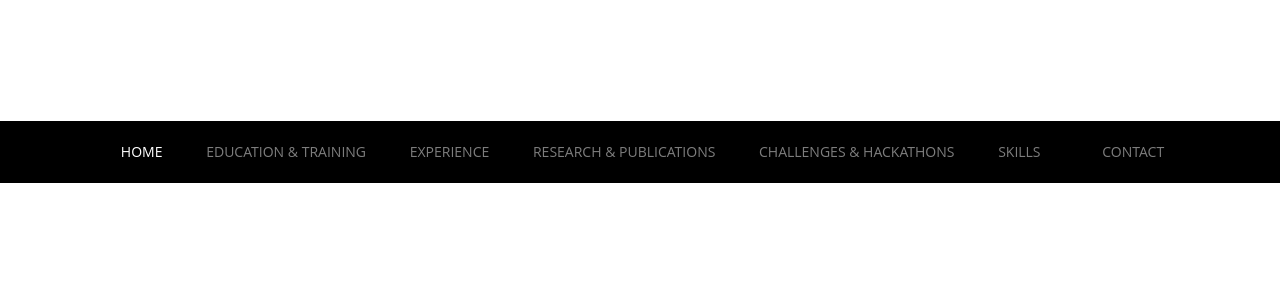
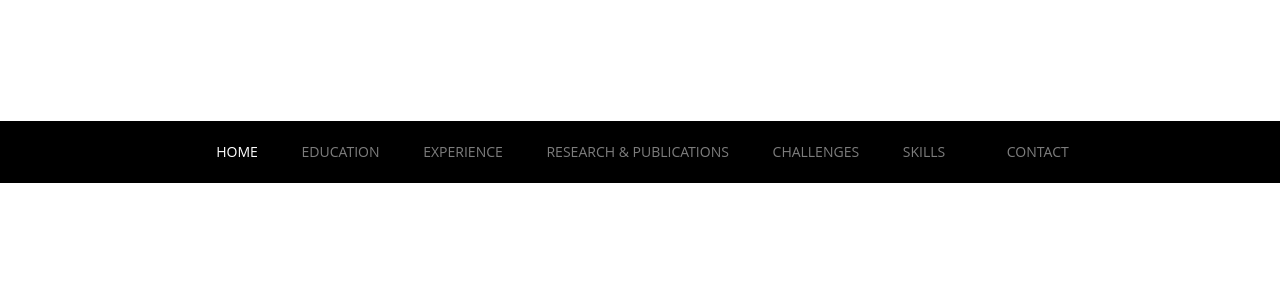
Before and after one commit to t0gan/t0gan.github.io, a plain HTML site: page index.html in a window 1280 px wide. Shown: the part 492-782 px from the top of the page. Drawn offline with Linux system fonts and the light colour scheme; files whose address does not match are found by name.

Commit message:
Update index.html

```diff
--- a/index.html
+++ b/index.html
@@ -57,10 +57,10 @@
 	    <div id="main-nav" class="collapse navbar-collapse navStyle">
 			<ul class="nav navbar-nav" id="mainNav">
 			  <li class="active"><a href="#hero_section" class="scroll-link">Home</a></li>
-			  <li><a href="#aboutUs" class="scroll-link">Education & Training</a></li>
+			  <li><a href="#aboutUs" class="scroll-link">Education</a></li>
 			  <li><a href="#experience" class="scroll-link">Experience</a></li>
 			  <li><a href="#Portfolio" class="scroll-link">Research & Publications</a></li>
-			  <li><a href="#team" class="scroll-link">CHALLENGES & HACKATHONS</a></li>
+			  <li><a href="#team" class="scroll-link">CHALLENGES</a></li>
 			  <li><a href="#service" class="scroll-link">Skills</a></li>
 			  <li><a href="#contact" class="scroll-link">Contact</a></li>
 			</ul>
```
